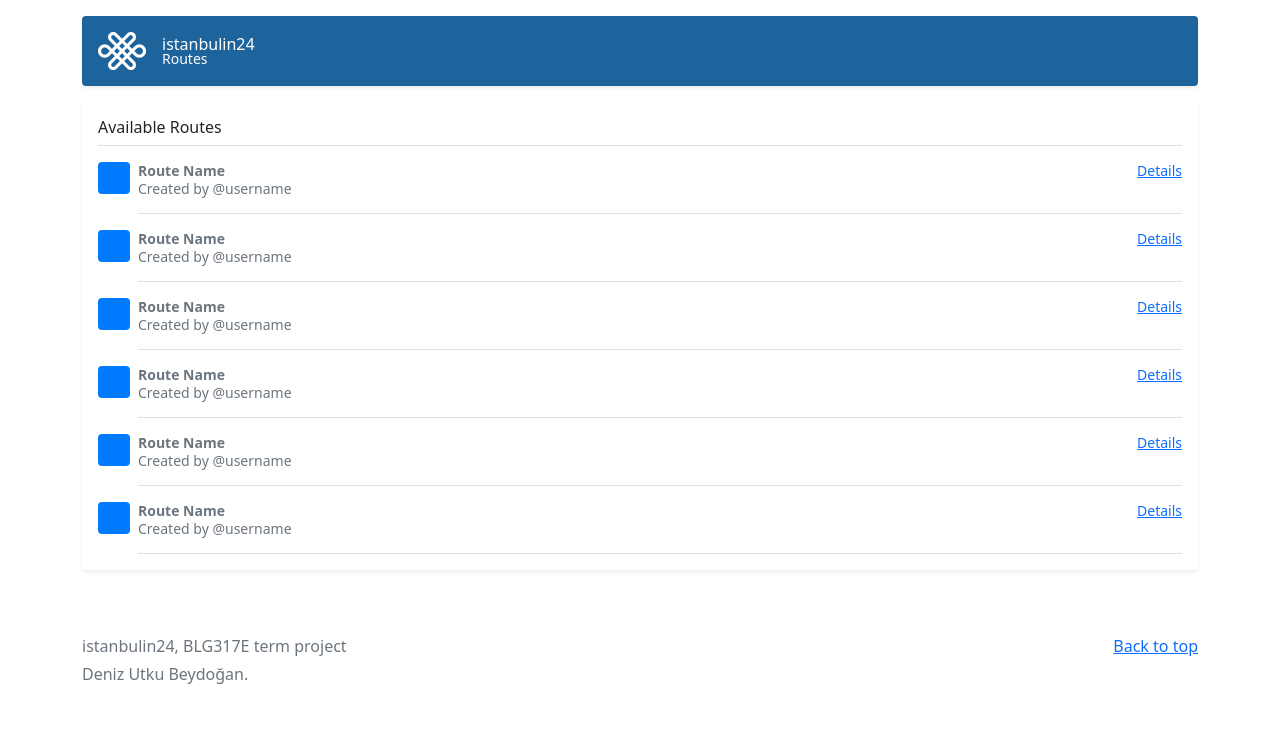
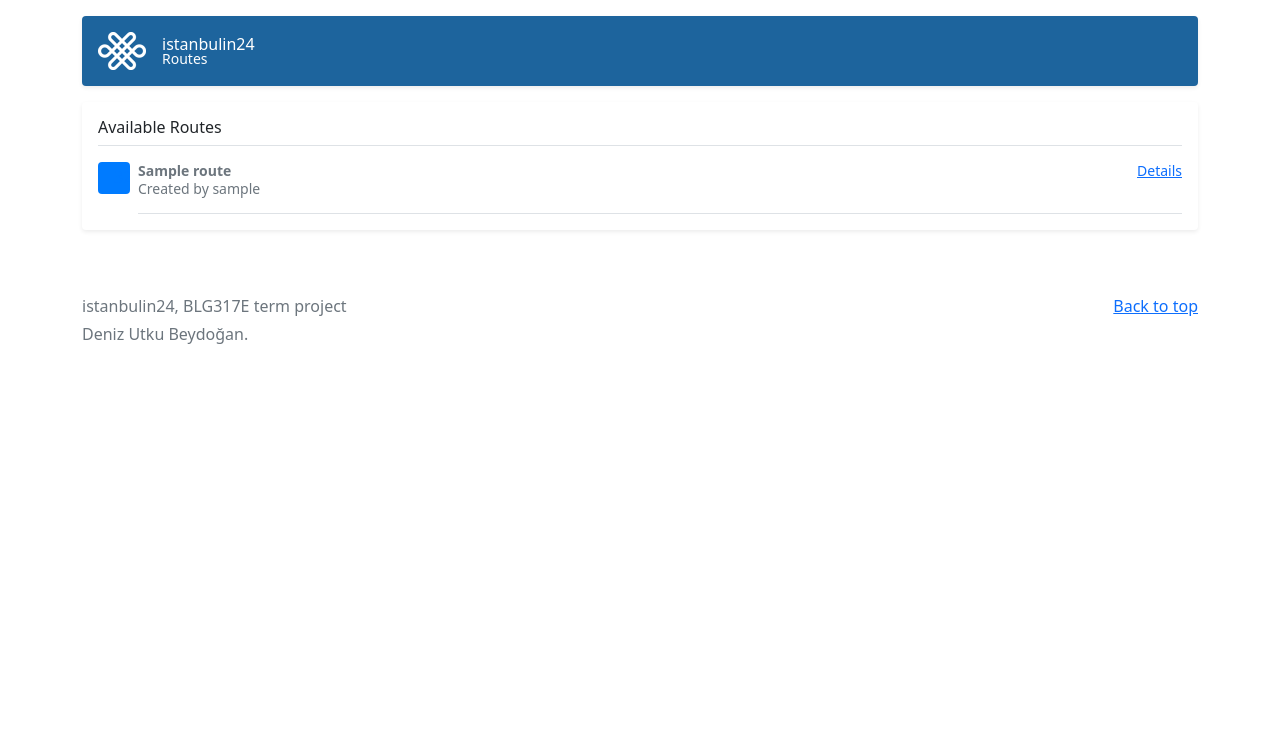
Before and after one commit to denizutku/istanbulin24, a Flask app: page /routes in a window 1280 px wide. Shown: the part 72-806 px from the top of the page. After the commit the page ends 416 px from the top, so only its background shows below. Run offline with Flask 2, Linux system fonts and the light colour scheme; a database or web service that is not in the repository returns one stand-in record (values such as "Sample title"); some libraries are stand-ins or nearby versions.

Commit message:
route page modified to use data from database

```diff
--- a/models/database.py
+++ b/models/database.py
@@ -33,15 +33,31 @@ class Database:
         try:
             with dbapi2.connect(dbname="postgres",user="postgres",password="1",host="localhost") as connection:
                 cursor = connection.cursor()
-                statement = "SELECT id, username, password, name, surname, email FROM users WHERE id = %s"
+                statement = "SELECT * FROM users WHERE id = %s"
                 data = [id]
                 cursor.execute(statement, data)
-                value = cursor.fetchone()
+                user = cursor.fetchone()
                 cursor.close()
-                if not value:
+                if not user:
                     return None
-                user = User(value[0], value[1], value[2], value[3], value[4], value[5])
                 return user
+        except Exception as err:
+            print("Get user error: ", err)
+
+        return None
+
+    def get_username_by_id(self,id):
+        try:
+            with dbapi2.connect(dbname="postgres",user="postgres",password="1",host="localhost") as connection:
+                cursor = connection.cursor()
+                statement = "SELECT username FROM users WHERE id = %s"
+                data = [id]
+                cursor.execute(statement, data)
+                username = cursor.fetchone()
+                cursor.close()
+                if not username:
+                    return None
+                return username
         except Exception as err:
             print("Get user error: ", err)
 
@@ -131,6 +147,18 @@ class Database:
         except Exception as err:
             print("Get route error: ", err)
 
+    def get_all_routes(self):
+        try:
+            with dbapi2.connect(dbname="postgres",user="postgres",password="1",host="localhost") as connection:
+                cursor = connection.cursor()
+                statement = "SELECT id, user_id, name, description FROM routes"
+                cursor.execute(statement)
+                cities = cursor.fetchall()
+                cursor.close()
+                return cities
+        except Exception as err:
+            print("Get all route error: ", err)
+
         return None
 
     def delete_route(self,id):
--- a/server.py
+++ b/server.py
@@ -30,12 +30,13 @@ def homepage():
 
 @app.route("/routes")
 def routes():
-    route = Route(id="0", userid="0",name="test route", description="test description")
     db = Database()
-    db.add_route(route)
-    routetest = db.get_route(0)
-    print(routetest.description)
-    return render_template("routes.html")
+    routes = db.get_all_routes()
+    for i in range(len(routes)):
+        user_id = routes[i][1]
+        username = db.get_username_by_id(user_id)
+        routes[i] = routes[i] + username
+    return render_template("routes.html", routes = routes)
 
 @app.route("/newroute")
 def newroute():
--- a/templates/routes.html
+++ b/templates/routes.html
@@ -12,79 +12,21 @@
         <small>Routes</small>
         </div>
     </div>
-
-
     <div class="my-3 p-3 bg-white rounded shadow-sm">
         <h6 class="border-bottom pb-2 mb-0">Available Routes</h6>
+        {% for route in routes %}
         <div class="d-flex text-muted pt-3">
           <svg class="bd-placeholder-img flex-shrink-0 me-2 rounded" width="32" height="32" xmlns="http://www.w3.org/2000/svg" role="img" aria-label="Placeholder: 32x32" preserveAspectRatio="xMidYMid slice" focusable="false"><title>Placeholder</title><rect width="100%" height="100%" fill="#007bff"/><text x="50%" y="50%" fill="#007bff" dy=".3em">32x32</text></svg>
 
           <div class="pb-3 mb-0 small lh-sm border-bottom w-100">
             <div class="d-flex justify-content-between">
-              <strong class="text-gray-dark">Route Name</strong>
-              <a href="#">Details</a>
+              <strong class="text-gray-dark">{{route[2]}}</strong>
+              <a href="/route/">Details</a>
             </div>
-            <span class="d-block">Created by @username</span>
+            <span class="d-block">Created by {{route[4]}}</span>
           </div>
         </div>
-        <div class="d-flex text-muted pt-3">
-          <svg class="bd-placeholder-img flex-shrink-0 me-2 rounded" width="32" height="32" xmlns="http://www.w3.org/2000/svg" role="img" aria-label="Placeholder: 32x32" preserveAspectRatio="xMidYMid slice" focusable="false"><title>Placeholder</title><rect width="100%" height="100%" fill="#007bff"/><text x="50%" y="50%" fill="#007bff" dy=".3em">32x32</text></svg>
-
-          <div class="pb-3 mb-0 small lh-sm border-bottom w-100">
-            <div class="d-flex justify-content-between">
-              <strong class="text-gray-dark">Route Name</strong>
-              <a href="#">Details</a>
-            </div>
-            <span class="d-block">Created by @username</span>
-          </div>
-        </div>
-        <div class="d-flex text-muted pt-3">
-          <svg class="bd-placeholder-img flex-shrink-0 me-2 rounded" width="32" height="32" xmlns="http://www.w3.org/2000/svg" role="img" aria-label="Placeholder: 32x32" preserveAspectRatio="xMidYMid slice" focusable="false"><title>Placeholder</title><rect width="100%" height="100%" fill="#007bff"/><text x="50%" y="50%" fill="#007bff" dy=".3em">32x32</text></svg>
-
-          <div class="pb-3 mb-0 small lh-sm border-bottom w-100">
-            <div class="d-flex justify-content-between">
-              <strong class="text-gray-dark">Route Name</strong>
-              <a href="#">Details</a>
-            </div>
-            <span class="d-block">Created by @username</span>
-          </div>
-        </div>
-
-        <div class="d-flex text-muted pt-3">
-            <svg class="bd-placeholder-img flex-shrink-0 me-2 rounded" width="32" height="32" xmlns="http://www.w3.org/2000/svg" role="img" aria-label="Placeholder: 32x32" preserveAspectRatio="xMidYMid slice" focusable="false"><title>Placeholder</title><rect width="100%" height="100%" fill="#007bff"/><text x="50%" y="50%" fill="#007bff" dy=".3em">32x32</text></svg>
-
-            <div class="pb-3 mb-0 small lh-sm border-bottom w-100">
-              <div class="d-flex justify-content-between">
-                <strong class="text-gray-dark">Route Name</strong>
-                <a href="#">Details</a>
-              </div>
-              <span class="d-block">Created by @username</span>
-            </div>
-          </div>
-
-          <div class="d-flex text-muted pt-3">
-            <svg class="bd-placeholder-img flex-shrink-0 me-2 rounded" width="32" height="32" xmlns="http://www.w3.org/2000/svg" role="img" aria-label="Placeholder: 32x32" preserveAspectRatio="xMidYMid slice" focusable="false"><title>Placeholder</title><rect width="100%" height="100%" fill="#007bff"/><text x="50%" y="50%" fill="#007bff" dy=".3em">32x32</text></svg>
-
-            <div class="pb-3 mb-0 small lh-sm border-bottom w-100">
-              <div class="d-flex justify-content-between">
-                <strong class="text-gray-dark">Route Name</strong>
-                <a href="#">Details</a>
-              </div>
-              <span class="d-block">Created by @username</span>
-            </div>
-          </div>
-
-          <div class="d-flex text-muted pt-3">
-            <svg class="bd-placeholder-img flex-shrink-0 me-2 rounded" width="32" height="32" xmlns="http://www.w3.org/2000/svg" role="img" aria-label="Placeholder: 32x32" preserveAspectRatio="xMidYMid slice" focusable="false"><title>Placeholder</title><rect width="100%" height="100%" fill="#007bff"/><text x="50%" y="50%" fill="#007bff" dy=".3em">32x32</text></svg>
-
-            <div class="pb-3 mb-0 small lh-sm border-bottom w-100">
-              <div class="d-flex justify-content-between">
-                <strong class="text-gray-dark">Route Name</strong>
-                <a href="#">Details</a>
-              </div>
-              <span class="d-block">Created by @username</span>
-            </div>
-          </div>
+        {% endfor %}
       </div>
 
 </main>
```
Also changed, not shown: dbinit.py (+10 -1 lines).
